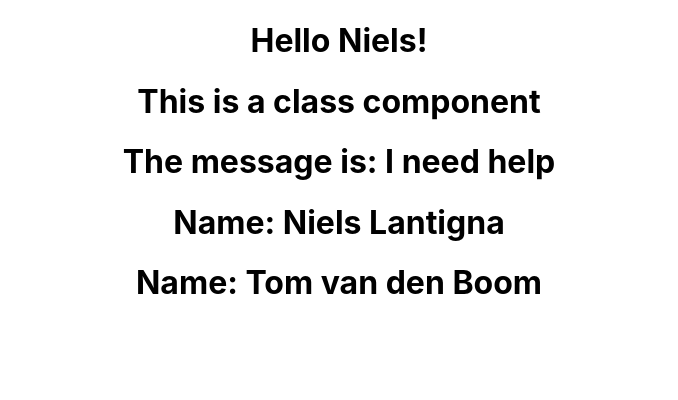
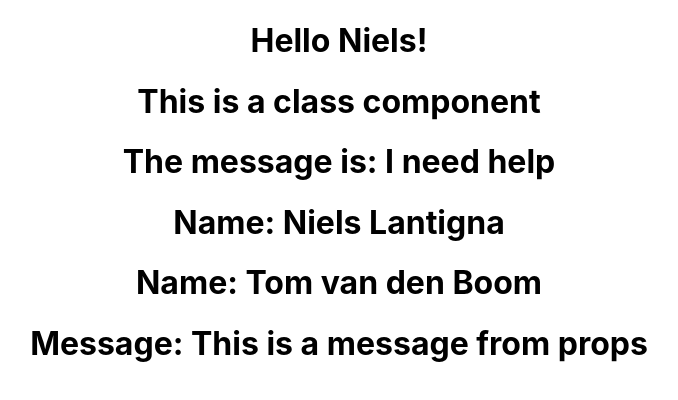
Before and after one commit to ByNielsLantinga/react-oefenen, a React (Create React App) app in the folder react-/: page / in a window 1280 px wide. Shown: the top 400 px of the page, without its empty margins (301-979 px from the left). Built offline with nearby package versions, Linux system fonts and the light colour scheme.

Commit message:
prop gebruikt in class component

```diff
--- a/react-/src/App.js
+++ b/react-/src/App.js
@@ -3,6 +3,7 @@ import Hello from "./components/Hello";
 import Message from "./components/Message";
 import Help from "./components/Help";
 import Profile from "./components/Profile";
+import Classcomp from './Classcomp';
 
 function App() {
   return (
@@ -12,6 +13,7 @@ function App() {
       <Help/>
       <Profile name="Niels" lastname="Lantigna"/>
       <Profile name="Tom" lastname="van den Boom"/>
+      <Classcomp messagecontent="This is  a message from props "/>
     </div>
   );
 }
--- /dev/null
+++ b/react-/src/Classcomp.js
@@ -0,0 +1,8 @@
+import { Component } from "react";
+class Classcomp extends Component{
+    render() {
+        return <h1>Message: {this.props.messagecontent}</h1>;
+    }
+}
+
+export default Classcomp;
```
